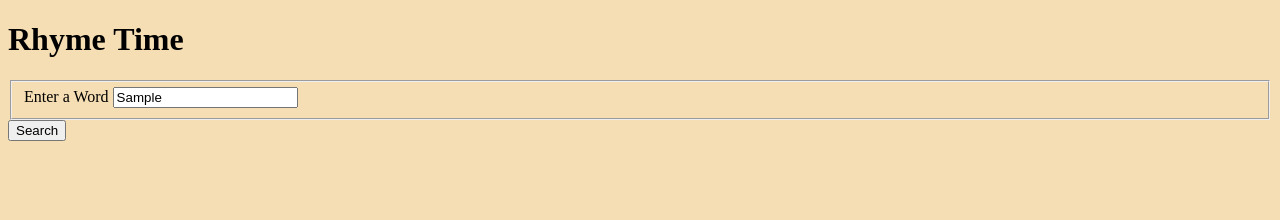
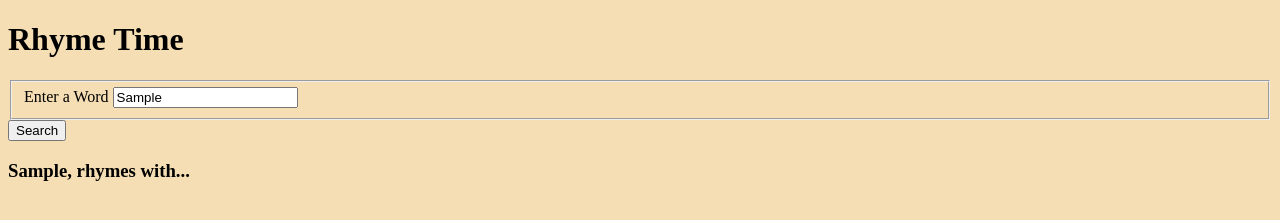
Before and after one commit to Aaronmcnulty/rhyming-dictionary, a website with bundled scripts: page index.html in a window 1280 px wide. Both pictures are taken after typing "Sample" into the empty fields and a click on the button "Search". Built offline with nearby package versions, Linux system fonts and the light colour scheme.

Commit message:
Feat: Create and import 'rhymeResultsTemplate, Configure to display search term and results when form is submitted.

```diff
--- a/index.html
+++ b/index.html
@@ -24,6 +24,6 @@
 
     </div>
 
-    <script src="./index.js"></script>
+    <script type="module" src="index.js"></script>
 </body>
 </html>
--- a/index.js
+++ b/index.js
@@ -1,5 +1,4 @@
-
-console.log('Hi')
+import  { RhymeResultsTemplate } from "./templates/rhymeResults.js"
 
 const rhymeSearchButton = document.getElementById('rhymeSearchButton')
 const rhymeInput = document.getElementById('rhymeInput')
@@ -7,4 +6,5 @@ const rhymeInput = document.getElementById('rhymeInput')
 const formSubmit = rhymeSearchButton.addEventListener('click', (event) => {
     event.preventDefault()
     console.log(rhymeInput.value)
+    RhymeResultsTemplate(rhymeInput.value)
 })
--- /dev/null
+++ b/templates/rhymeResults.js
@@ -0,0 +1,11 @@
+
+
+export function RhymeResultsTemplate(searchWord, resultsData) {
+    const rhymeResultsContainer = document.getElementById('rhymeResultsContainer')
+
+
+    const resultsTitle = document.createElement('h3')
+    resultsTitle.innerText = (`${searchWord}, rhymes with...`)
+
+    rhymeResultsContainer.append(resultsTitle)
+}
```
Also changed, not shown: package.json (added, +20 -0 lines).
